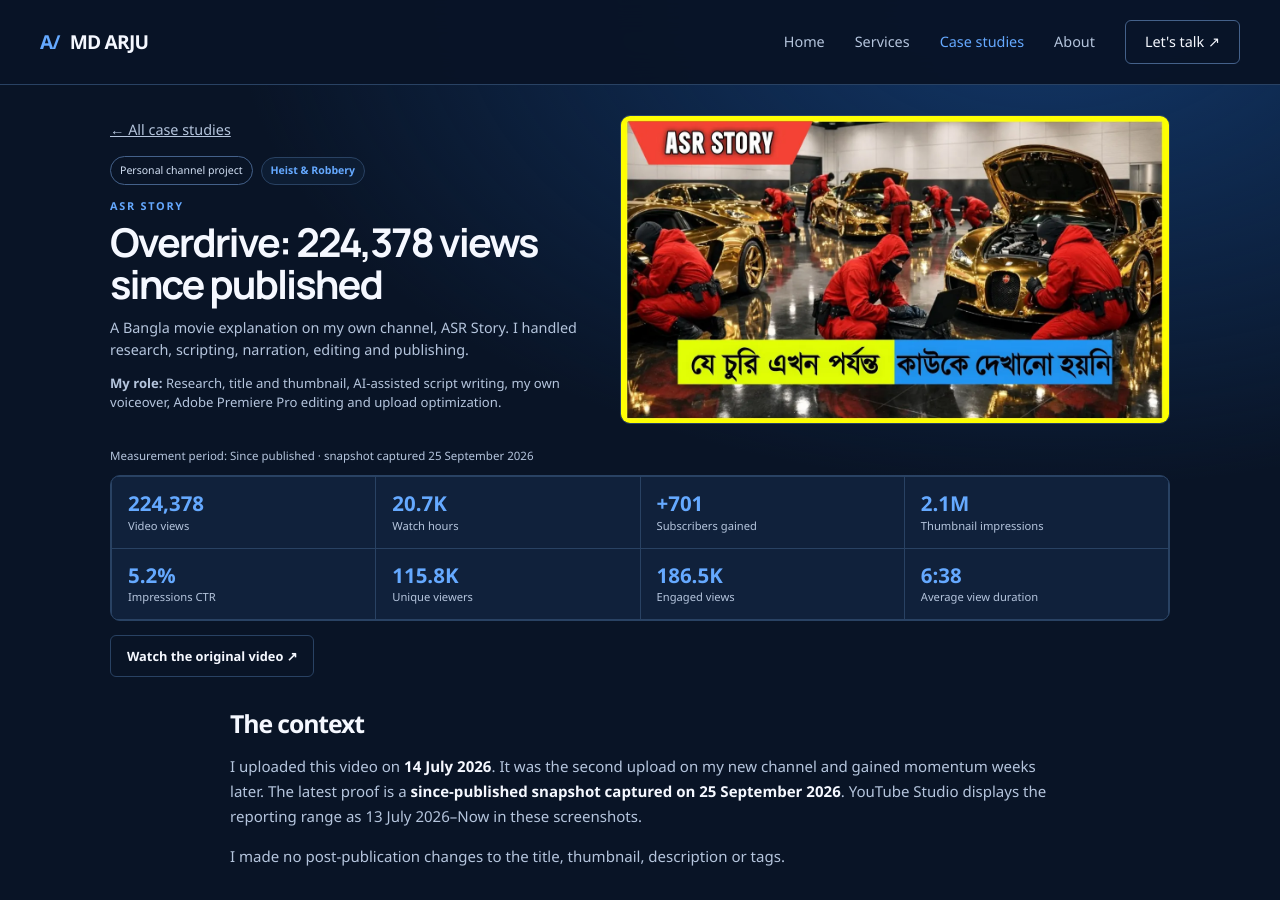
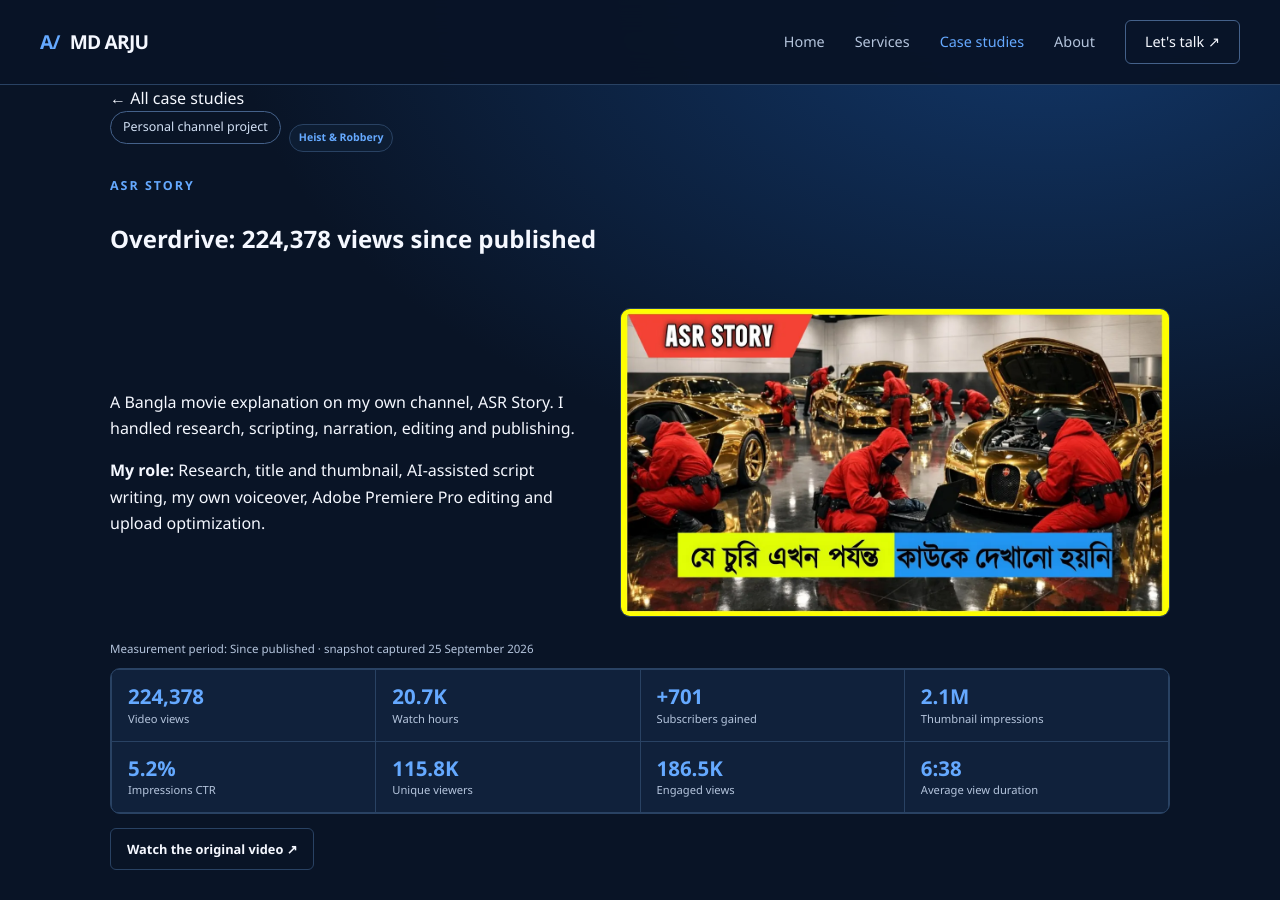
Before and after one commit to md-arju/md-arju.github.io, a Jekyll site: the page built from _case_studies/overdrive.md, in a window 1280 px wide and 900 px high. Built offline with Jekyll 4.4.1, drawn with Linux system fonts in a browser that asks for light colours.

Commit message:
Move case study title into full-width headline

```diff
--- a/_layouts/case.html
+++ b/_layouts/case.html
@@ -2,8 +2,7 @@
 layout: default
 ---
 <article class="case-detail">
-  <div class="case-detail-top">
-    <div class="page-heading case-detail-heading">
+  <div class="case-detail-hero">
     <a class="breadcrumb" href="{{ '/case-studies/' | relative_url }}">← All case studies</a>
     <div class="case-detail-tags">
       <span class="pill">{{ page.project_type | escape }}</span>
@@ -11,7 +10,11 @@
     </div>
     <p class="eyebrow">{{ page.channel | escape }}</p>
     <h1>{{ page.title | escape }}</h1>
-      <p>{{ page.summary | escape }}</p>
+  </div>
+
+  <div class="case-detail-top">
+    <div class="case-detail-intro">
+      <p class="case-summary">{{ page.summary | escape }}</p>
       {% if page.role and page.role != '' %}<p class="case-role"><strong>My role:</strong> {{ page.role | escape }}</p>{% endif %}
     </div>
 
```
Lines whose indentation alone changed are shown as unchanged.
